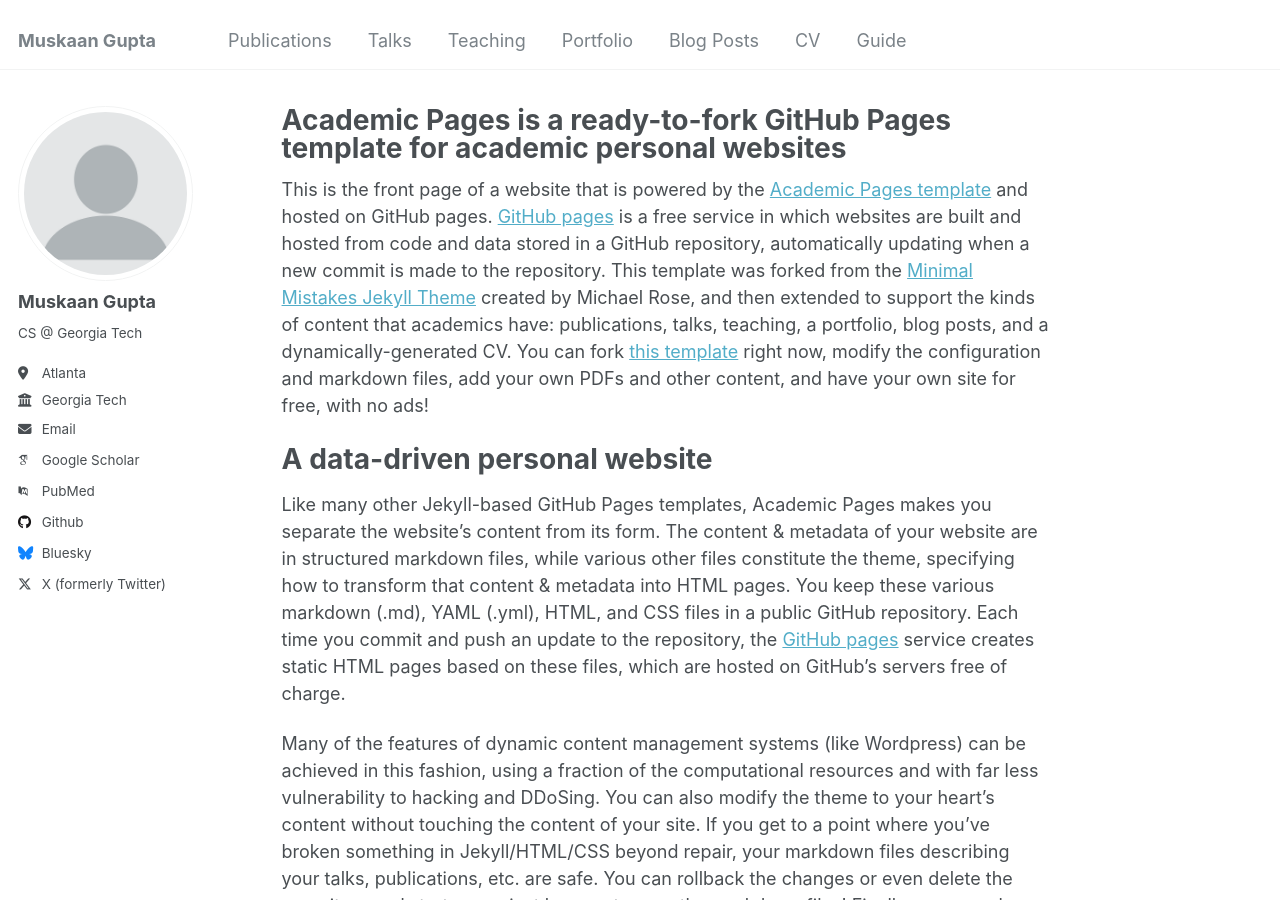
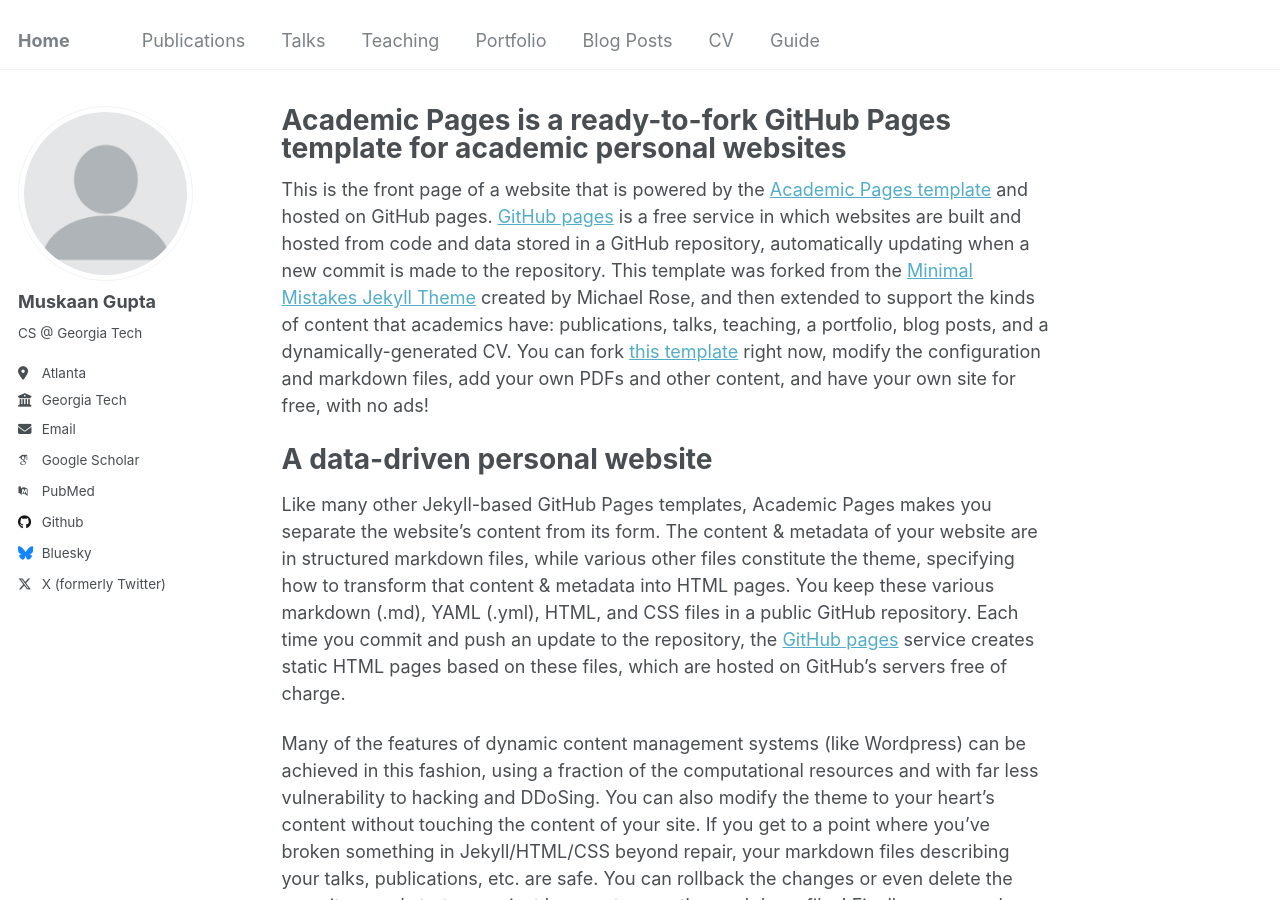
Before and after one commit to m-skaan/m-skaan.github.io, a Jekyll site: the page built from _pages/about.md, in a window 1280 px wide and 900 px high. Built offline with Jekyll 4.4.1, drawn with Linux system fonts in a browser that asks for light colours; some web fonts are replaced.

Commit message:
Update _config.yml

```diff
--- a/_config.yml
+++ b/_config.yml
@@ -8,7 +8,7 @@
 
 # Basic Site Settings
 locale                   : "en-US"
-title                    : "Muskaan Gupta"
+title                    : "Home"
 title_separator          : "-"
 name                     : &name "Your Name"
 description              : &description "personal description"
```
